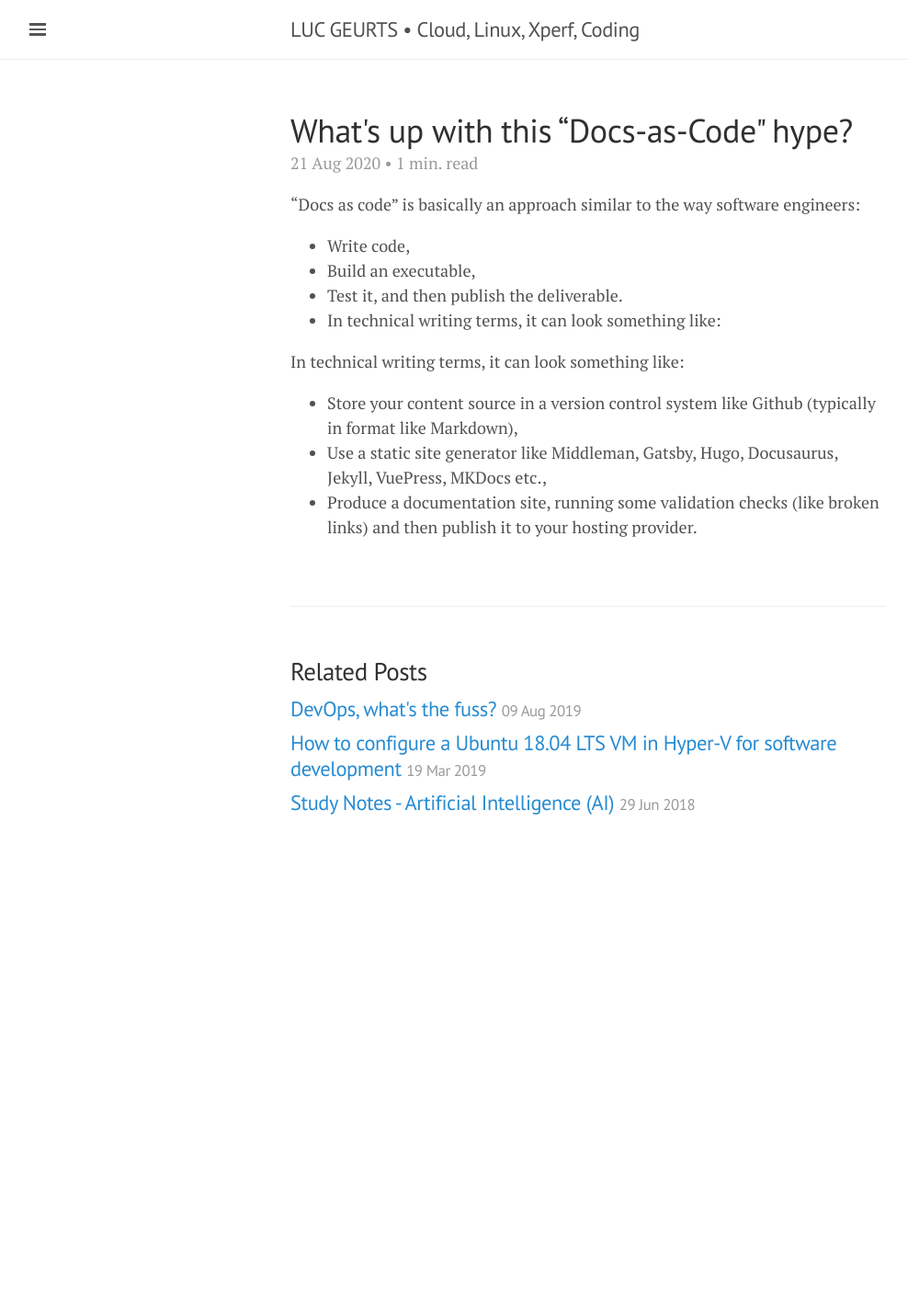
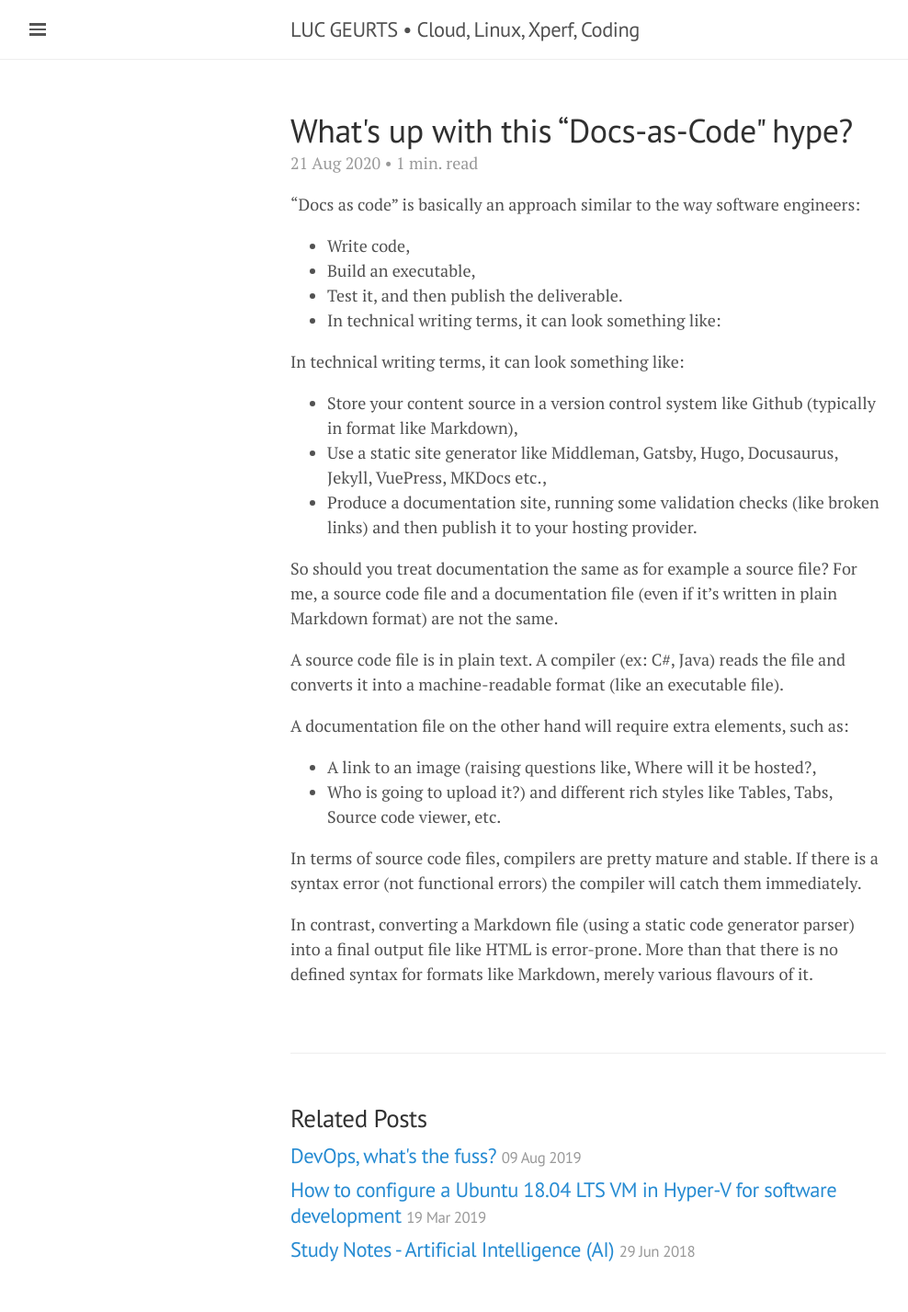
Before and after one commit to lgeurts/lgeurts.github.io, a Jekyll site: the page built from _posts/2020-08-21-docs-as-code.md, in a window 1280 px wide. Shown: the whole page at 92% size, without its empty margins (0-988 px from the left). Built offline with Jekyll 4.4.1, drawn with Linux system fonts in a browser that asks for light colours; nearby versions of some CDN libraries; before the commit the page ends 941 px from its top, so only the background shows below that.

Commit message:
Update 2020-08-21-docs-as-code.md

```diff
--- a/_posts/2020-08-21-docs-as-code.md
+++ b/_posts/2020-08-21-docs-as-code.md
@@ -18,3 +18,16 @@ In technical writing terms, it can look something like:
 - Store your content source in a version control system like Github (typically in format like Markdown),
 - Use a static site generator like Middleman, Gatsby, Hugo, Docusaurus, Jekyll, VuePress, MKDocs etc.,
 - Produce a documentation site, running some validation checks (like broken links) and then publish it to your hosting provider.
+
+So should you treat documentation the same as for example a source file?
+For me, a source code file and a documentation file (even if it’s written in plain Markdown format) are not the same.
+
+A source code file is in plain text. A compiler (ex: C#, Java) reads the file and converts it into a machine-readable format (like an executable file).
+
+A documentation file on the other hand will require extra elements, such as:
+- A link to an image (raising questions like, Where will it be hosted?,
+- Who is going to upload it?) and different rich styles like Tables, Tabs, Source code viewer, etc.
+
+In terms of source code files, compilers are pretty mature and stable. If there is a syntax error (not functional errors) the compiler will catch them immediately.
+
+In contrast, converting a Markdown file (using a static code generator parser) into a final output file like HTML is error-prone. More than that there is no defined syntax for formats like Markdown, merely various flavours of it.
```
